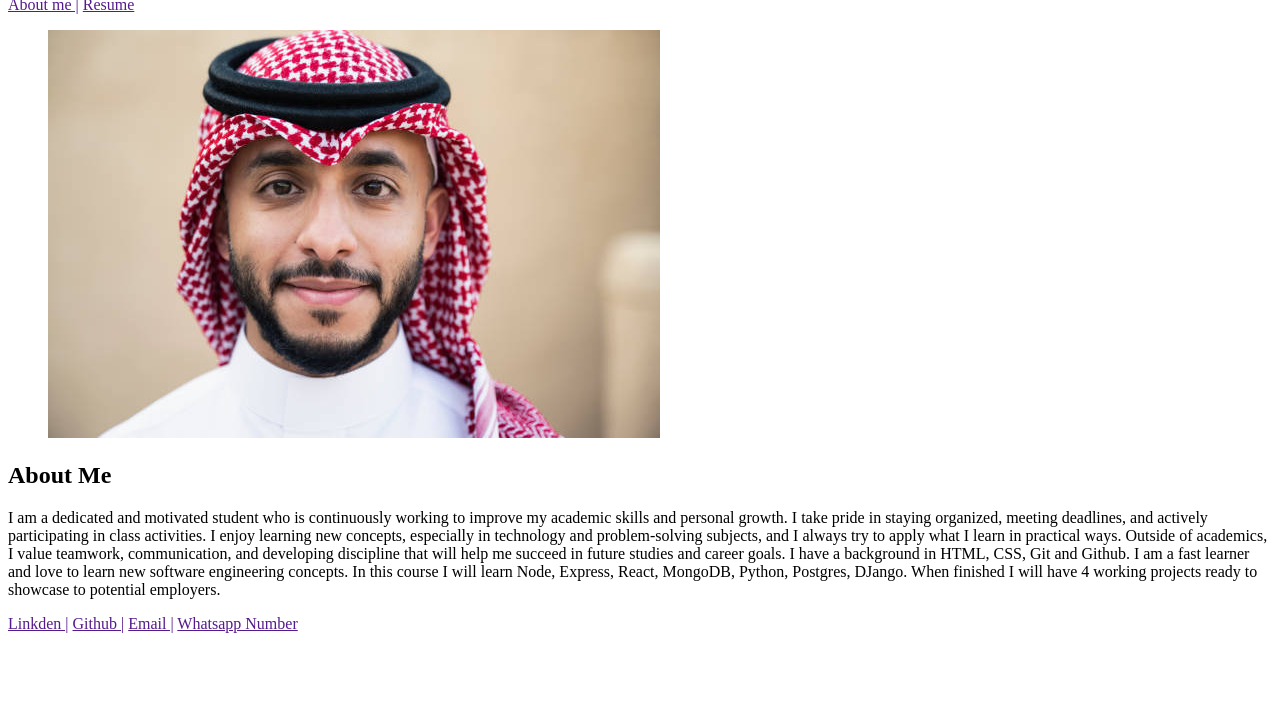
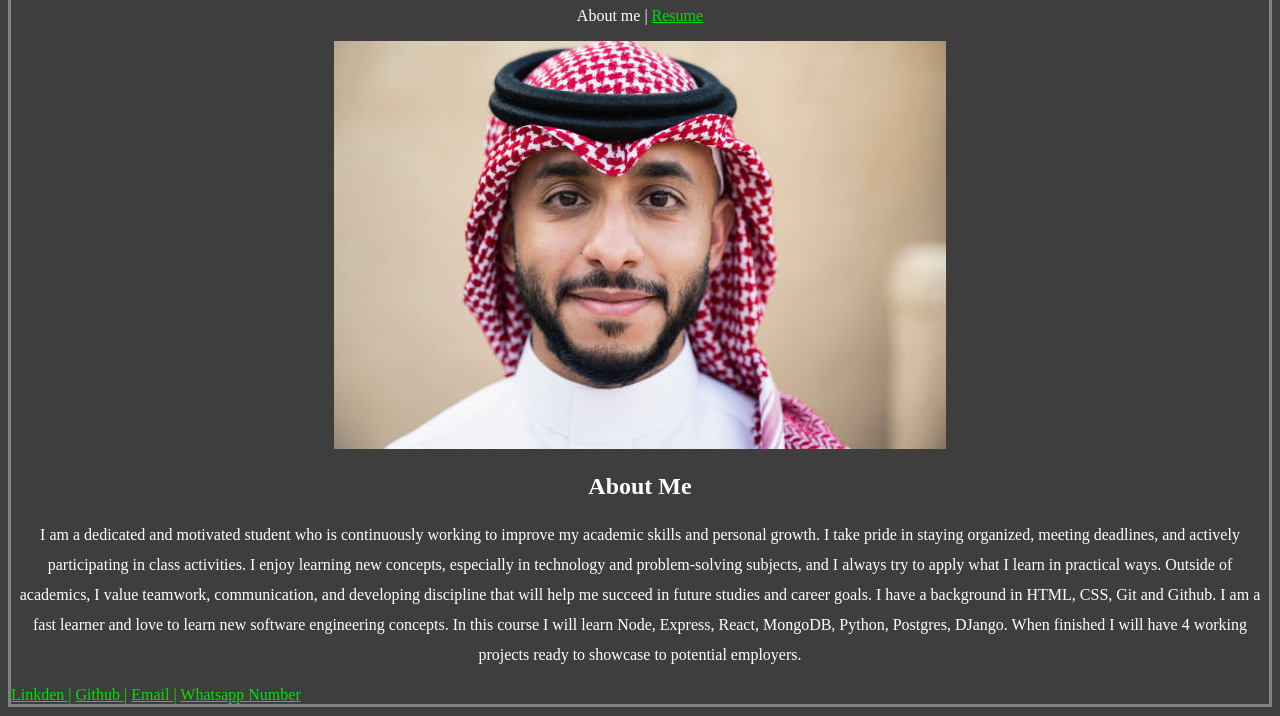
Before and after one commit to OddyW/intro-to-html-lab, a plain HTML site: page index.html in a window 1280 px wide. Shown: the part 84-800 px from the top of the page. Drawn offline with Linux system fonts and the light colour scheme.

Commit message:
crated style.css, made the page look nicer :)

```diff
--- a/index.html
+++ b/index.html
@@ -1,9 +1,11 @@
 <!DOCTYPE html>
 <html lang="en">
 <head>
+
     <meta charset="UTF-8">
     <meta name="viewport" content="width=device-width, initial-scale=1.0">
     <title>HTML LAB</title>
+    <link rel="stylesheet" href="./style.css">
 </head>
 <body>
     <header>
@@ -11,8 +13,8 @@
     </header>
 
     <nav>
-        <a href="">About me |</a>
-        <a href="">Resume</a>
+        <a href="" class="nav_link" style="color: white; text-decoration: none;">About me |</a>
+        <a href=""  class="nav_link">Resume</a>
     </nav>
 
     <main>
@@ -22,15 +24,15 @@
 
         <h2>About Me</h2>
         <P>I am a dedicated and motivated student who is continuously working to improve my academic skills and personal growth. I take pride in staying organized, meeting deadlines, and actively participating in class activities. I enjoy learning new concepts, especially in technology and problem-solving subjects, and I always try to apply what I learn in practical ways. Outside of academics, I value teamwork, communication, and developing discipline that will help me succeed in future studies and career goals.
-I have a background in HTML, CSS, Git and Github. I am a fast learner and love to learn new software engineering concepts. In this course I will learn Node, Express, React, MongoDB, Python, Postgres, DJango. When finished I will have 4 working projects ready to showcase to potential employers.</P>
+ I have a background in HTML, CSS, Git and Github. I am a fast learner and love to learn new software engineering concepts. In this course I will learn Node, Express, React, MongoDB, Python, Postgres, DJango. When finished I will have 4 working projects ready to showcase to potential employers.</P>
 
     </main>
 
     <footer>
-        <a href="">Linkden |</a>
-        <a href="">Github |</a>
-        <a href="">Email |</a>
-        <a href="">Whatsapp Number</a>
+        <a href="" class="footer_links">Linkden |</a>
+        <a href="" class="footer_links">Github |</a>
+        <a href="" class="footer_links">Email |</a>
+        <a href="" class="footer_links">Whatsapp Number</a>
     </footer>
 </body>
 </html>
--- /dev/null
+++ b/style.css
@@ -0,0 +1,25 @@
+body{
+    background-color: rgb(62, 62, 62);
+    border: 3px solid grey;
+    text-align: center;
+    color: white;
+}
+
+.nav_link{
+    text-decoration: underline;
+    color: rgb(3, 220, 3);
+}
+
+.footer_links{
+    text-align: none;
+    color: rgb(0, 227, 0);
+
+}
+
+footer{
+    text-align: left;
+}
+
+p{
+    line-height: 30px;
+}
```
